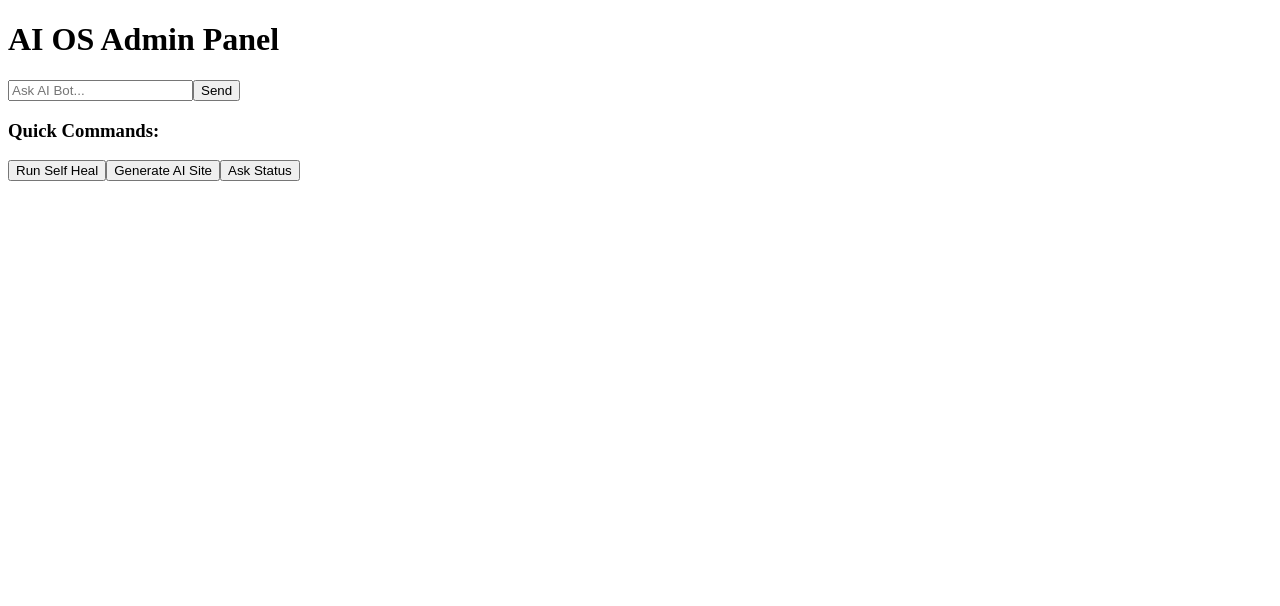
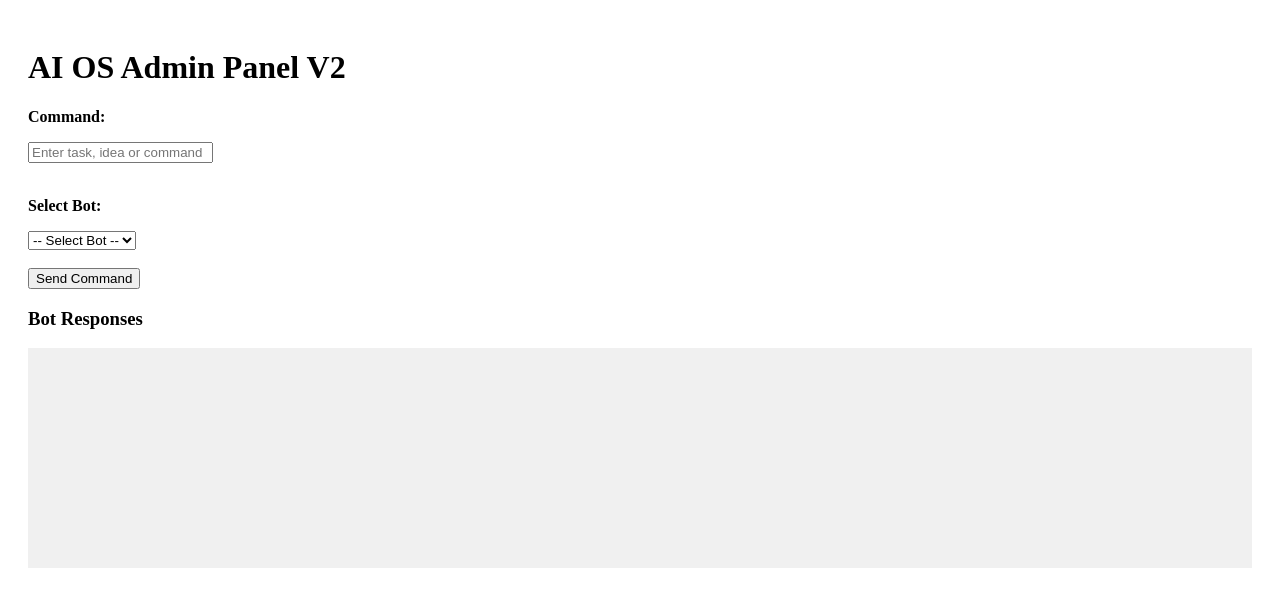
Before and after one commit to GlobalBlockInc/AIOS-frontend, a Next.js app: page /admin in a window 1280 px wide. Shown: the top 606 px of the page. Built offline with nearby package versions, Linux system fonts and the light colour scheme.

Commit message:
Update index.jsx

```diff
--- a/pages/admin/index.jsx
+++ b/pages/admin/index.jsx
@@ -1,35 +1,70 @@
 import { useState } from "react";
 
-export default function AdminPage() {
-  const [input, setInput] = useState("");
-  const [output, setOutput] = useState("");
+export default function AdminPanel() {
+  const [command, setCommand] = useState("");
+  const [bot, setBot] = useState("");
+  const [log, setLog] = useState([]);
 
-  async function sendCommand(command) {
-    const res = await fetch("/api/admin/ai", {
+  const sendCommand = async () => {
+    if (!bot) {
+      alert("Select a bot first");
+      return;
+    }
+
+    const res = await fetch(`/api/ai/command?bot=${bot}`, {
       method: "POST",
       headers: { "Content-Type": "application/json" },
-      body: JSON.stringify({ question: command })
+      body: JSON.stringify({
+        command,
+        decision: command,
+        app: command,
+        campaign: command,
+        partner: command,
+        task: command
+      }),
     });
+
     const data = await res.json();
-    setOutput(data.response);
-  }
+
+    setLog((prev) => [...prev, `→ ${bot}: ${data.result || data.error}`]);
+    setCommand("");
+  };
 
   return (
-    <div>
-      <h1>AI OS Admin Panel</h1>
+    <div style={{ padding: "20px" }}>
+      <h1>AI OS Admin Panel V2</h1>
+
+      <p><strong>Command:</strong></p>
       <input
-        type="text"
-        placeholder="Ask AI Bot..."
-        value={input}
-        onChange={(e) => setInput(e.target.value)}
+        value={command}
+        onChange={(e) => setCommand(e.target.value)}
+        placeholder="Enter task, idea or command"
       />
-      <button onClick={() => sendCommand(input)}>Send</button>
-      <pre>{output}</pre>
+      <br /><br />
 
-      <h3>Quick Commands:</h3>
-      <button onClick={() => sendCommand("Check system health")}>Run Self Heal</button>
-      <button onClick={() => sendCommand("Generate new SoloStack site named TestSite")}>Generate AI Site</button>
-      <button onClick={() => sendCommand("What is status of backend?")}>Ask Status</button>
+      <p><strong>Select Bot:</strong></p>
+      <select value={bot} onChange={(e) => setBot(e.target.value)}>
+        <option value="">-- Select Bot --</option>
+        <option value="manager">ManagerBot</option>
+        <option value="test">TestBot</option>
+        <option value="creator">CreatorBot</option>
+        <option value="selfheal">SelfHealBot</option>
+        <option value="ai-ceo">AI CEOBot</option>
+        <option value="deploy">DeployBot</option>
+        <option value="marketing">MarketingBot</option>
+        <option value="partner">PartnerBot</option>
+        <option value="scheduler">SchedulerBot</option>
+      </select>
+
+      <br /><br />
+      <button onClick={sendCommand}>Send Command</button>
+
+      <h3>Bot Responses</h3>
+      <div style={{ background: "#f0f0f0", padding: "10px", minHeight: "200px" }}>
+        {log.map((l, idx) => (
+          <div key={idx}>{l}</div>
+        ))}
+      </div>
     </div>
   );
 }
```
